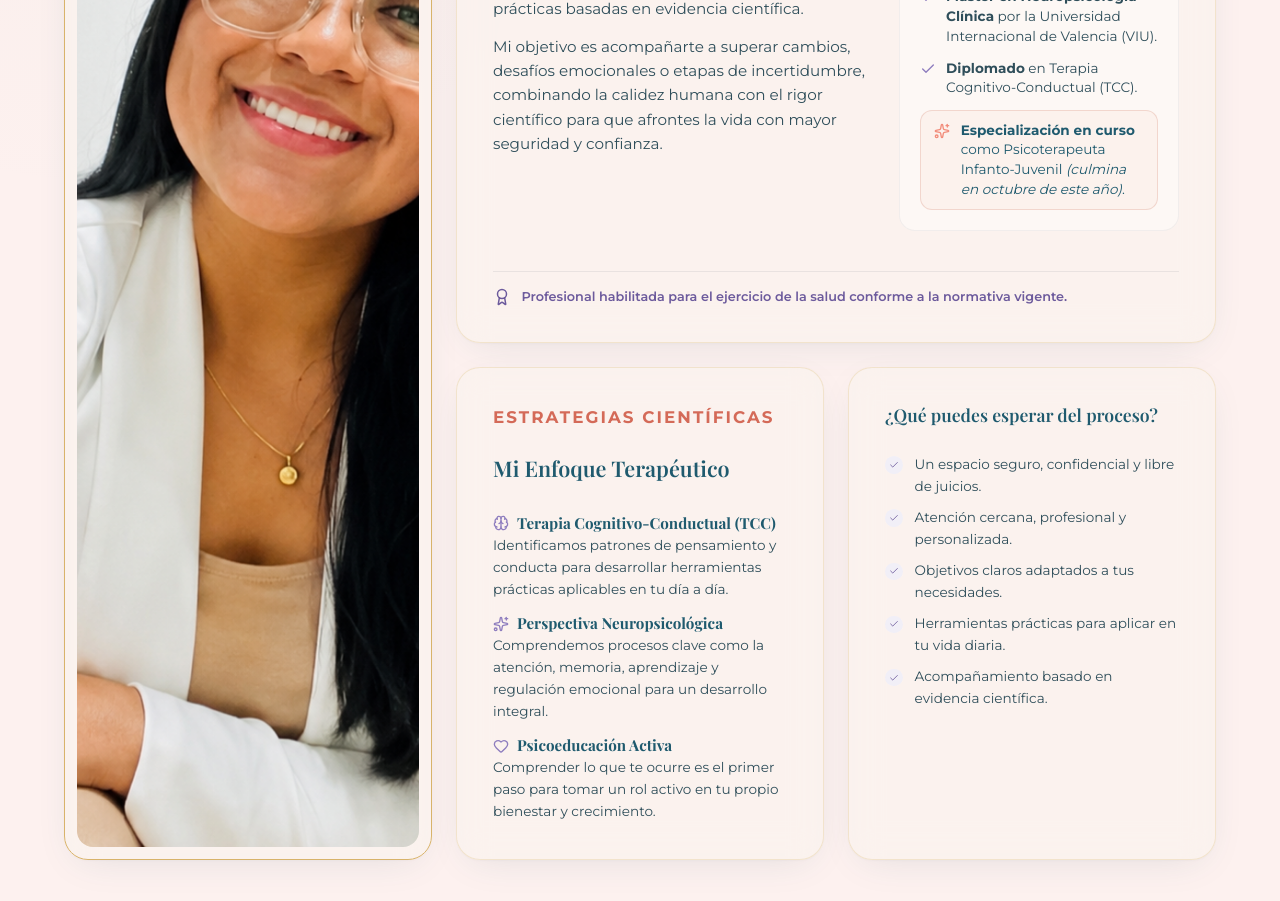
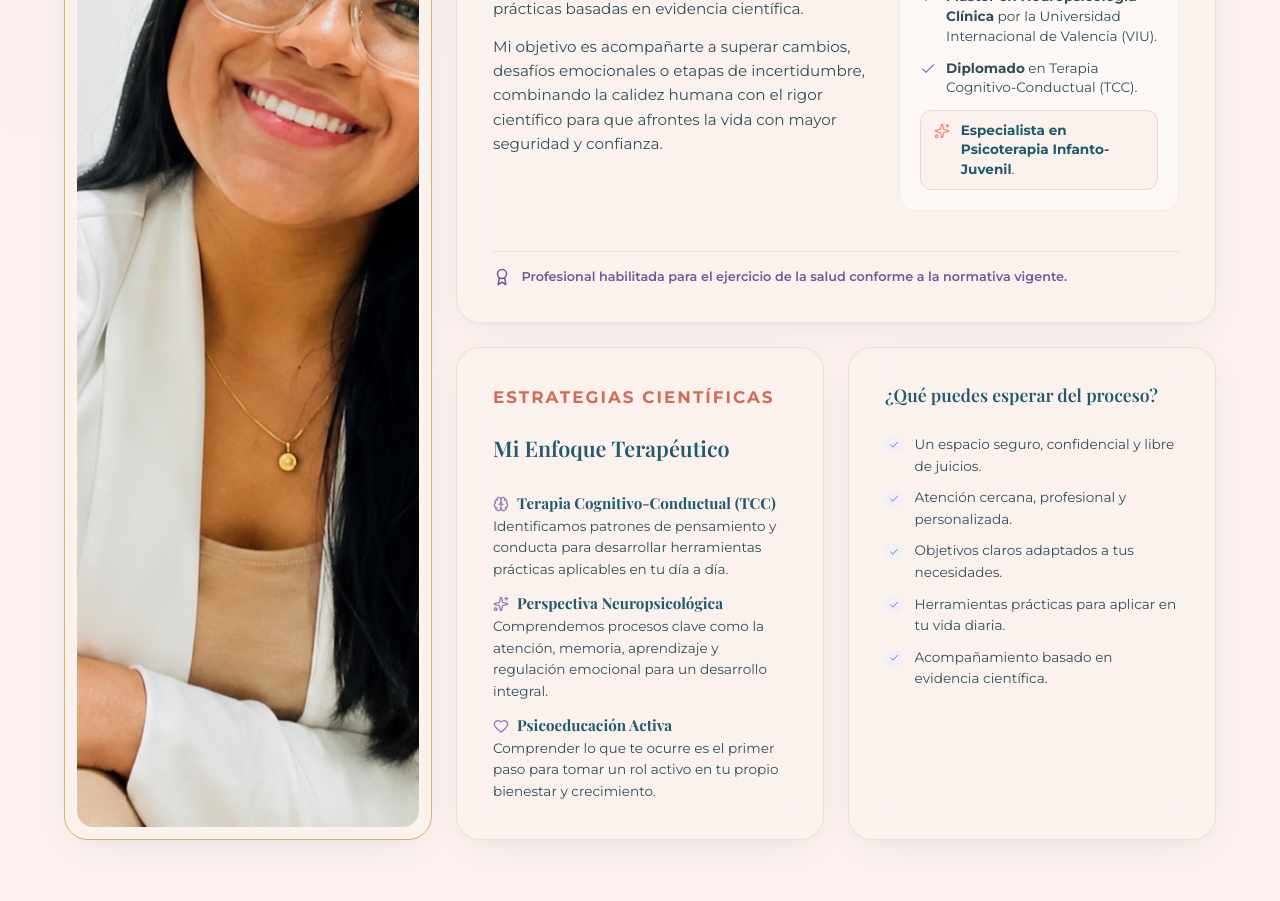
Before and after one commit to MAXVMVS/psic-damarispazmino, a React (Vite) app: page / in a window 1280 px wide. Shown: the part 1700-2601 px from the top of the page. Built offline with nearby package versions, Linux system fonts and the light colour scheme; no server answers; a web font is replaced by a local one.

Commit message:
content: assertively list Especialista en Psicoterapia Infanto-Juvenil directly

```diff
--- a/src/App.tsx
+++ b/src/App.tsx
@@ -362,7 +362,7 @@ Quedo atento/a a su respuesta. ¡Muchas gracias!`;
                     <li className="bento-credential-item highlighted">
                       <Sparkles size={16} />
                       <span>
-                        <strong>Especialización en curso</strong> como Psicoterapeuta Infanto-Juvenil <em>(culmina en octubre de este año)</em>.
+                        <strong>Especialista en Psicoterapia Infanto-Juvenil</strong>.
                       </span>
                     </li>
                   </ul>
```
